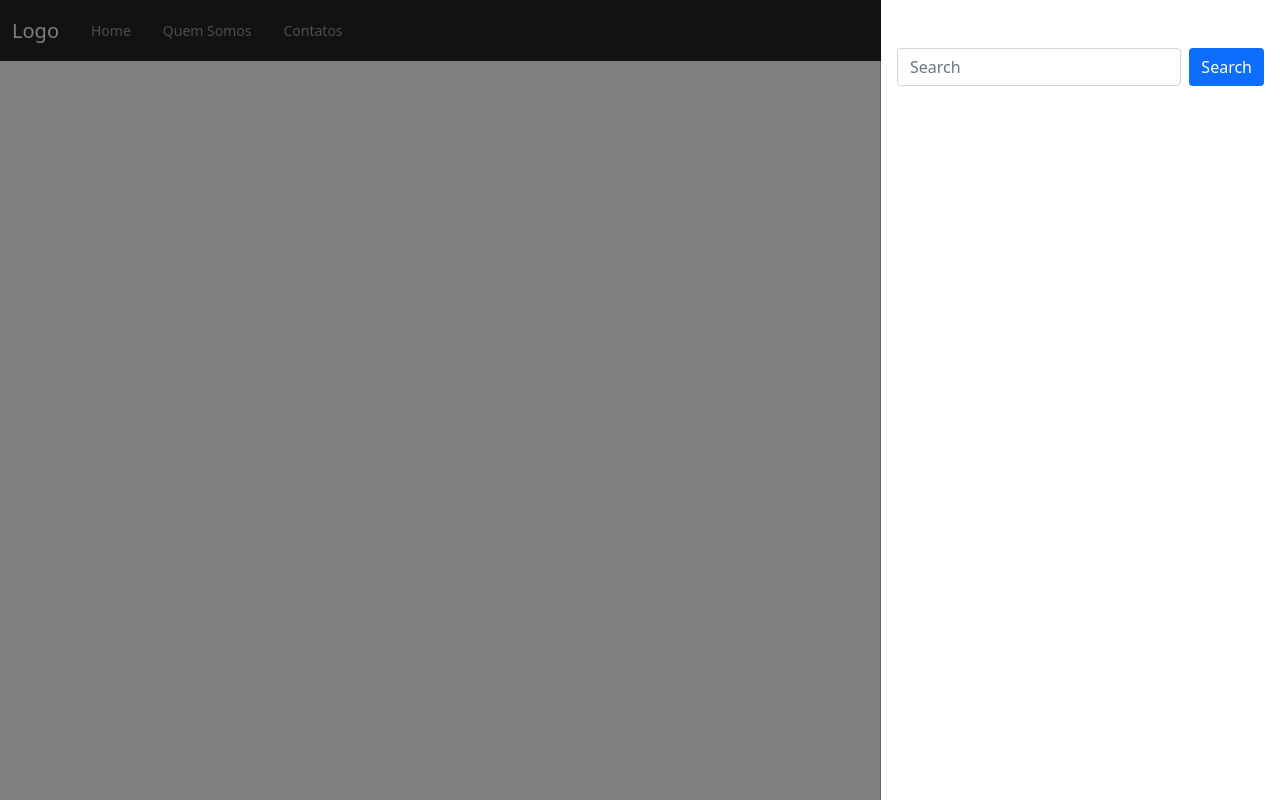
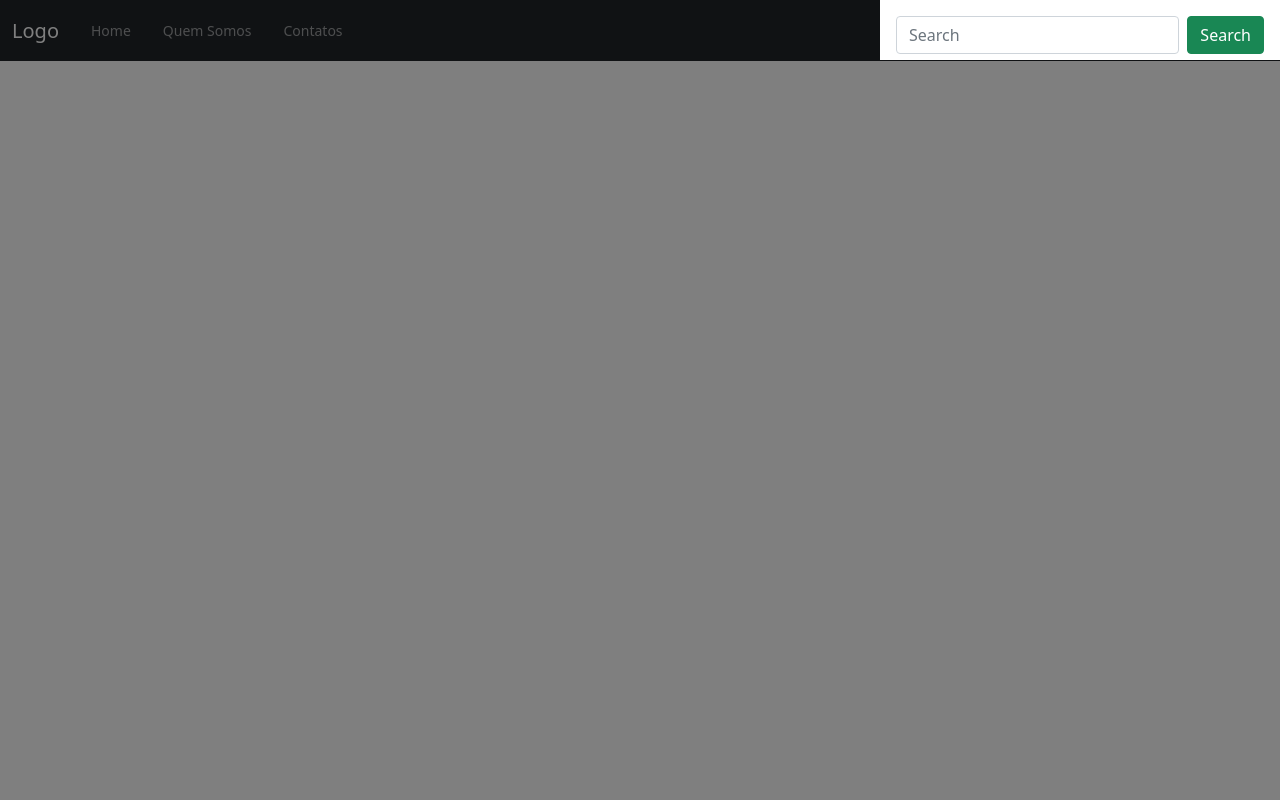
Before and after one commit to SK386/Stockficiency, a PHP site: page /testes_html/demo.html in a window 1280 px wide, after a click that opens the changed part. Run offline with PHP 8.4, Linux system fonts and the light colour scheme.

Commit message:
alteraçôes básicas

```diff
--- a/web/testes_html/demo.html
+++ b/web/testes_html/demo.html
@@ -54,12 +54,11 @@
 		</nav>
 
 			<div class="offcanvas offcanvas-end" id="demo">
-			  <div class="offcanvas-header">
-			  </div>
+
 			  <div class="offcanvas-body">
 			  	<form class="d-flex">
 		        	<input class="form-control me-2" type="text" placeholder="Search">
-		        	<button class="btn btn-primary" type="button">Search</button>
+		        	<button class="btn btn-success" type="button">Search</button>
 		      	</form>
 		      </div>
 			  </div>
--- a/web/testes_html/style.css
+++ b/web/testes_html/style.css
@@ -1,5 +1,6 @@
-.btn{
+.btn-outline-warning { border: 0px }
 
-	border-width: 0px
 
-}
+.btn-outline-success{ border: 0px }
+
+.offcanvas-end{ height: 60px; border: 0px }
```
